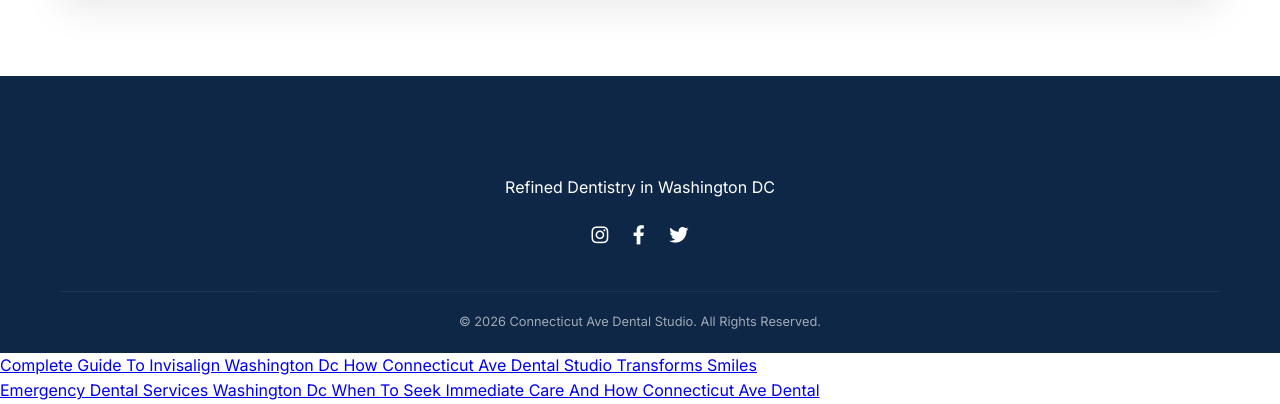
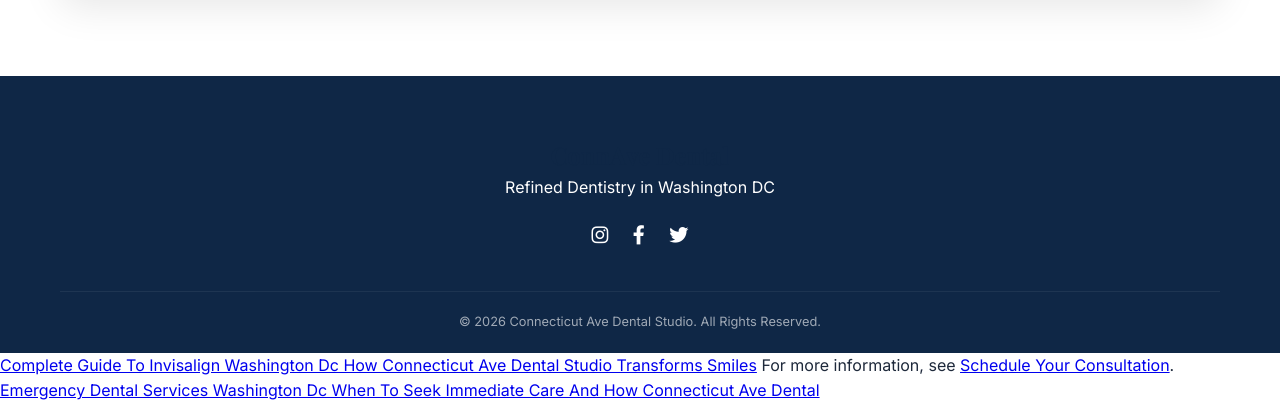
Before and after one commit to asquitt/asquitt.github.io, a Jekyll site: the page index.html, which Jekyll copies as it is, in a window 1280 px wide and 900 px high, scrolled down 3230 px, cut to the strip 496-900 px from the top of the window. Built offline with Jekyll 4.4.1, drawn with Linux system fonts in a browser that asks for light colours.

Commit message:
Add internal links: Schedule Your Consultation

```diff
--- a/index.html
+++ b/index.html
@@ -484,5 +484,5 @@
             }
         });
     </script>
-<p><a href="https://asquitt.github.io/blog/complete-guide-to-invisalign-washington-dc-how-connecticut-ave-dental-studio-transforms-smiles">Complete Guide To Invisalign Washington Dc How Connecticut Ave Dental Studio Transforms Smiles</a></p><p><a href="https://asquitt.github.io/blog/emergency-dental-services-washington-dc-when-to-seek-immediate-care-and-how-connecticut-ave-dental">Emergency Dental Services Washington Dc When To Seek Immediate Care And How Connecticut Ave Dental</a></p></body>
+<p><a href="https://asquitt.github.io/blog/complete-guide-to-invisalign-washington-dc-how-connecticut-ave-dental-studio-transforms-smiles">Complete Guide To Invisalign Washington Dc How Connecticut Ave Dental Studio Transforms Smiles</a> For more information, see <a href="https://asquitt.github.io/contact">Schedule Your Consultation</a>.</p><p><a href="https://asquitt.github.io/blog/emergency-dental-services-washington-dc-when-to-seek-immediate-care-and-how-connecticut-ave-dental">Emergency Dental Services Washington Dc When To Seek Immediate Care And How Connecticut Ave Dental</a></p></body>
 </html>
```
